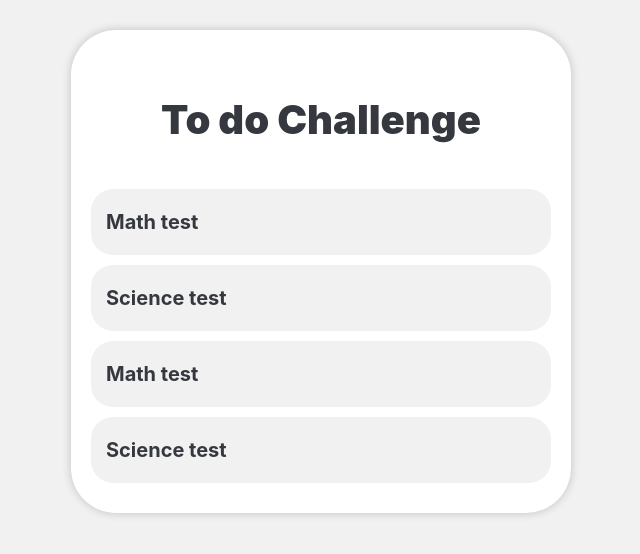
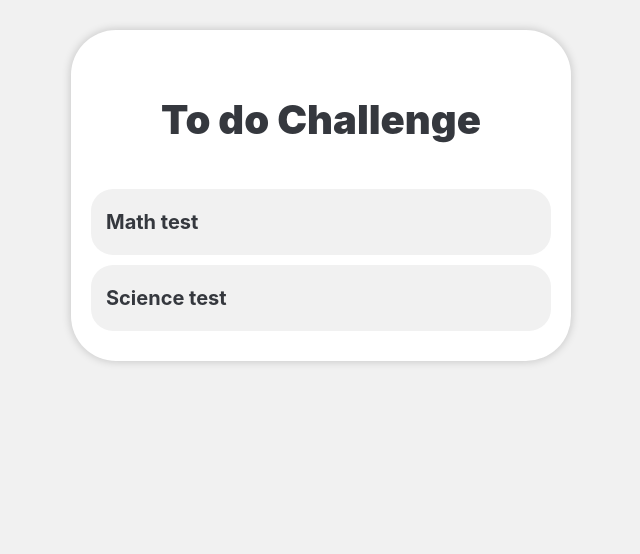
Before and after one commit to Lucasasdev/to-do-list, a React (Create React App) app: page / in a window 1280 px wide. Shown: the top 554 px of the page, without its empty margins (319-959 px from the left). Built offline with nearby package versions, Linux system fonts and the light colour scheme.

Commit message:
fix: rendering task two times

```diff
--- a/src/components/task/Task.jsx
+++ b/src/components/task/Task.jsx
@@ -1,20 +1,10 @@
-import { useSelector } from "react-redux";
-
 import "./Task.css";
 
-const Task = () => {
-  const { tasks } = useSelector((rootReducer) => rootReducer.taskReducer);
-
+const Task = ({ task }) => {
   return (
-    <>
-      {tasks.map((task) => (
-        <div className="task-container">
-          <h1 key={task.id} className="task">
-            {task.title}
-          </h1>
-        </div>
-      ))}
-    </>
+    <div className="task-container" key={task.id}>
+      <h1 className="task">{task.title}</h1>
+    </div>
   );
 };
 
--- a/src/components/tasks/Tasks.jsx
+++ b/src/components/tasks/Tasks.jsx
@@ -7,7 +7,7 @@ const Tasks = () => {
   return (
     <>
       {tasks.map((task) => (
-        <Task key={task.id} />
+        <Task key={task.id} task={task} />
       ))}
     </>
   );
```
